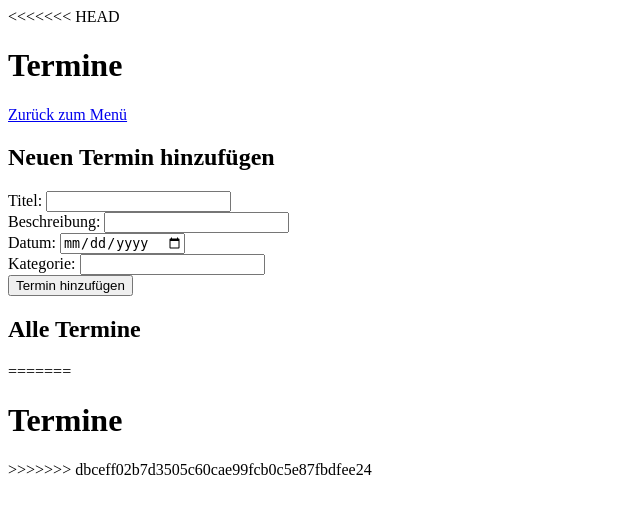
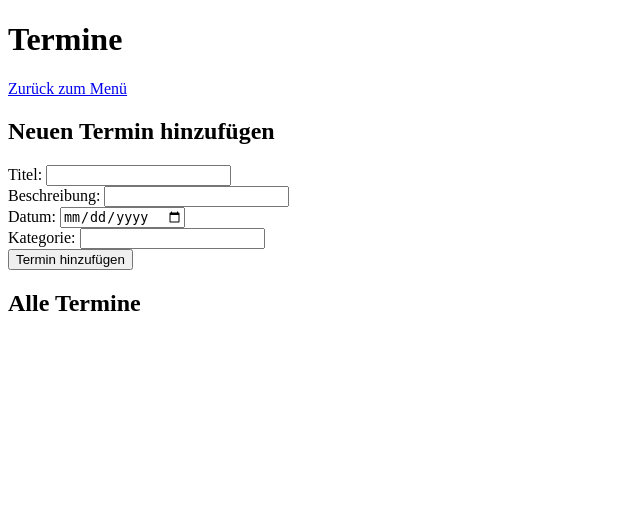
Before and after one commit to erik2604/Schulmanager-fuer-Fachschueler, a Flask app: page /termine in a window 1280 px wide. Shown: the top 514 px of the page, without its empty margins (0-640 px from the left). Run offline with Flask 3, Linux system fonts and the light colour scheme.

Commit message:
termine.html

```diff
--- a/templates/termine.html
+++ b/templates/termine.html
@@ -1,6 +1,5 @@
 <!DOCTYPE html>
 <html lang="de">
-<<<<<<< HEAD
 <head>
     <meta charset="UTF-8">
     <title>Termine</title>
@@ -37,14 +36,3 @@
     </ul>
 </body>
 </html>
-=======
-	<head>
-		<meta charset="utf-8">
-		<meta name="viewport" content="width=device-width, initial-scale=1.0">
-		<title>Termine</title>
-	</head>
-	<body>
-		<h1>Termine</h1>
-	</body>
-</html>
->>>>>>> dbceff02b7d3505c60cae99fcb0c5e87fbdfee24
```
